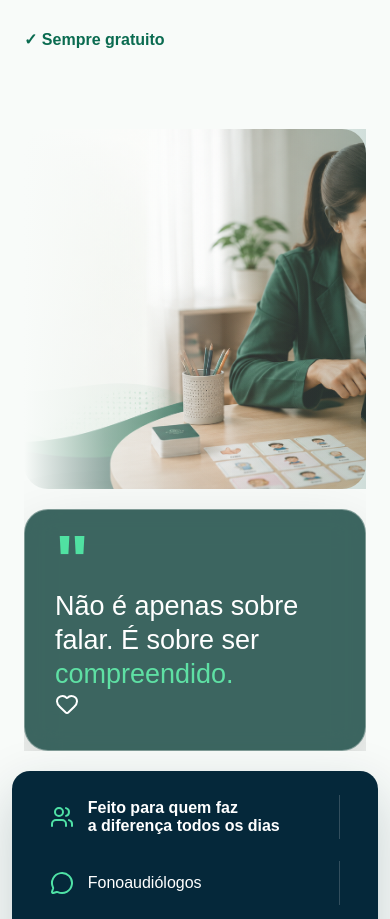
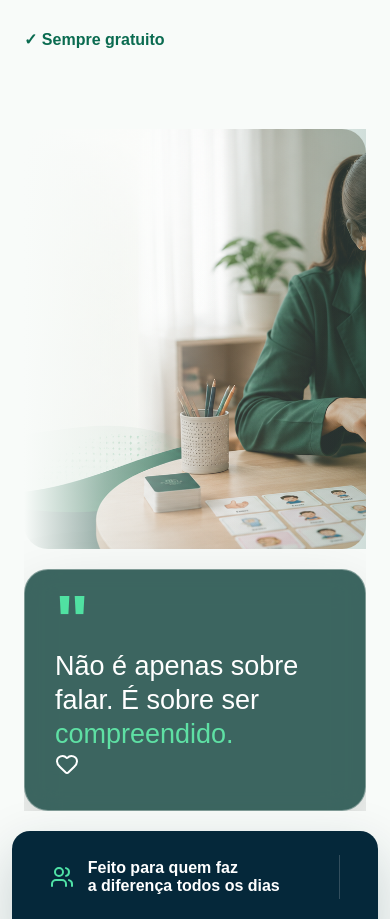
Before and after one commit to andreajoa/CAA-NEURO, a Next.js app: page / in a window 390 px wide. Shown: the part 1260-2179 px from the top of the page. Built offline with nearby package versions, Linux system fonts and the light colour scheme; no server answers.

Commit message:
Fix hero: overflow correto desktop+tablet+mobile, imagem sempre visível

```diff
--- a/app/globals.css
+++ b/app/globals.css
@@ -337,7 +337,7 @@ display:none;
   letter-spacing:1px;
 }
 
-.landingPage{min-height:100vh;background:#f8fbf9;color:#071b2c;font-family:Arial,Helvetica,sans-serif;overflow:hidden}
+.landingPage{min-height:100vh;background:#f8fbf9;color:#071b2c;font-family:Arial,Helvetica,sans-serif;overflow-x:hidden}
 .landingNav{height:86px;display:flex;align-items:center;justify-content:space-between;gap:22px;padding:0 46px;position:relative;z-index:5}
 .brand{display:flex;align-items:center;gap:12px;color:#00855c}
 .brand strong{display:block;font-size:28px;letter-spacing:1px;color:#071b2c;line-height:.8}
@@ -364,7 +364,7 @@ display:none;
 .primaryBig{background:#00885f;color:white;padding:20px 36px;box-shadow:0 16px 28px rgba(0,136,95,.22)}
 .secondaryBig{background:white;color:#071b2c;border:1px solid #bdd0d8;padding:20px 40px}
 .trustRow{display:flex;gap:34px;color:#0a6b50;font-weight:800;margin-top:30px;margin-bottom:80px;flex-wrap:wrap}
-.heroVisual{position:relative;min-height:720px}
+.heroVisual{position:relative;min-height:720px;overflow:hidden}
 .heroImage{position:absolute;inset:-80px -80px 0 0;background:linear-gradient(90deg,rgba(248,251,249,.05),rgba(248,251,249,.18)),url('/hero-caa.png');background-size:cover;background-position:35% center;border-bottom-left-radius:70px}
 .heroImage:after{content:"";position:absolute;inset:0;background:linear-gradient(90deg,#f8fbf9 0%,rgba(248,251,249,.55) 24%,rgba(248,251,249,.08) 58%,rgba(0,70,55,.16) 100%)}
 .quoteCard{position:absolute;right:10px;top:230px;width:310px;background:rgba(0,55,48,.76);backdrop-filter:blur(16px);border:1px solid rgba(255,255,255,.35);border-radius:24px;color:white;padding:30px;box-shadow:0 30px 70px rgba(0,0,0,.18)}
@@ -400,7 +400,7 @@ display:none;
 @media(max-width:1100px){
 .landingNav{padding:0 24px}.landingNav nav{display:none}
 .heroLanding{grid-template-columns:1fr;padding:30px 24px}
-.heroText h1{font-size:46px}.heroVisual{min-height:360px}.heroImage{position:relative;height:360px;inset:auto;border-radius:24px}.quoteCard{right:20px;top:80px}
+.heroText h1{font-size:46px}.heroVisual{min-height:360px}.heroImage{position:relative;height:420px;inset:auto;border-radius:24px;background-size:cover;background-position:center center}.quoteCard{right:20px;top:80px}
 .painGrid{grid-template-columns:repeat(2,1fr)}
 .professionalsStrip,.bottomCta{width:94%;grid-template-columns:1fr 1fr}
 .featuresLanding{grid-template-columns:1fr 1fr;padding:30px 24px}
```
